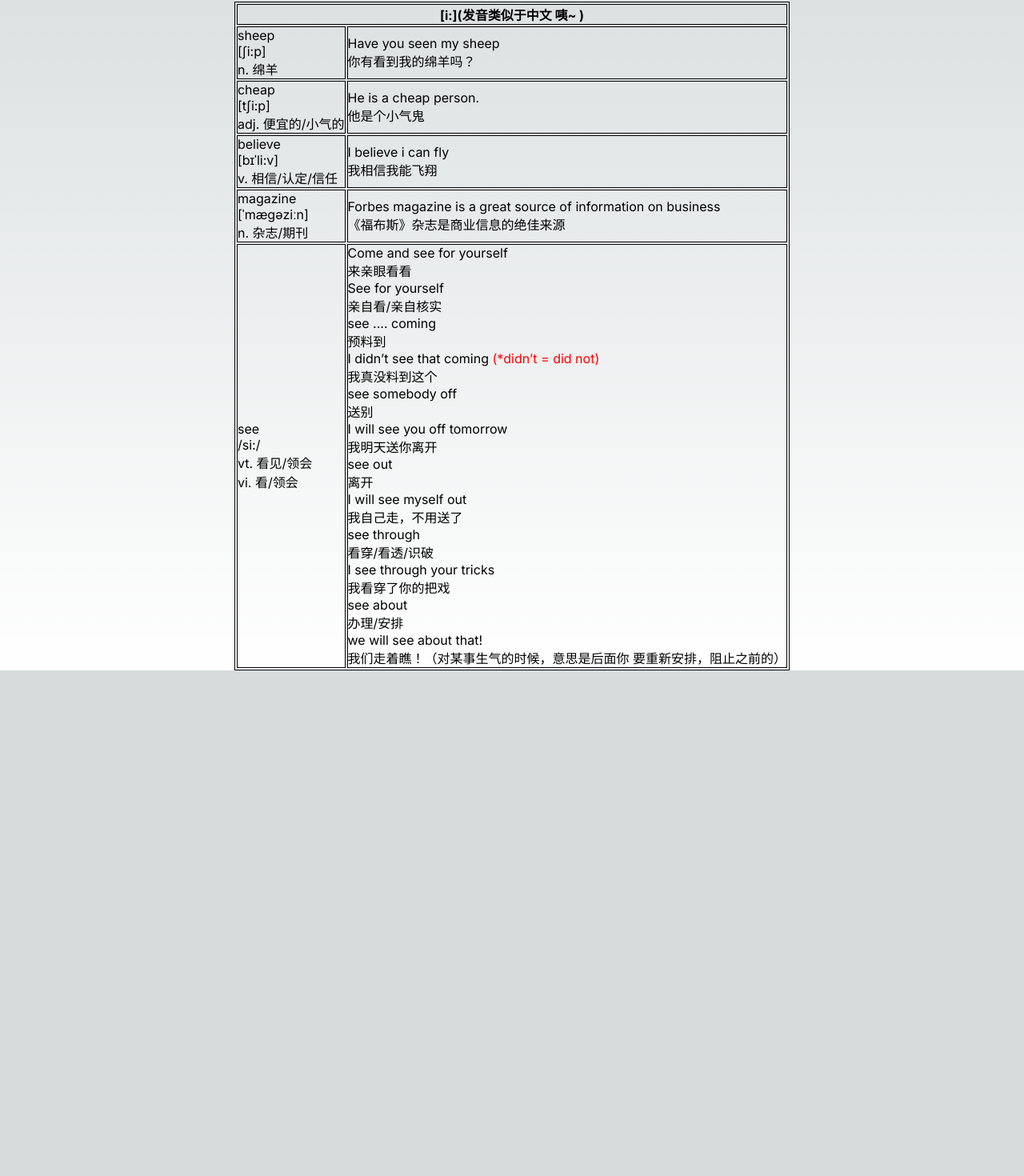
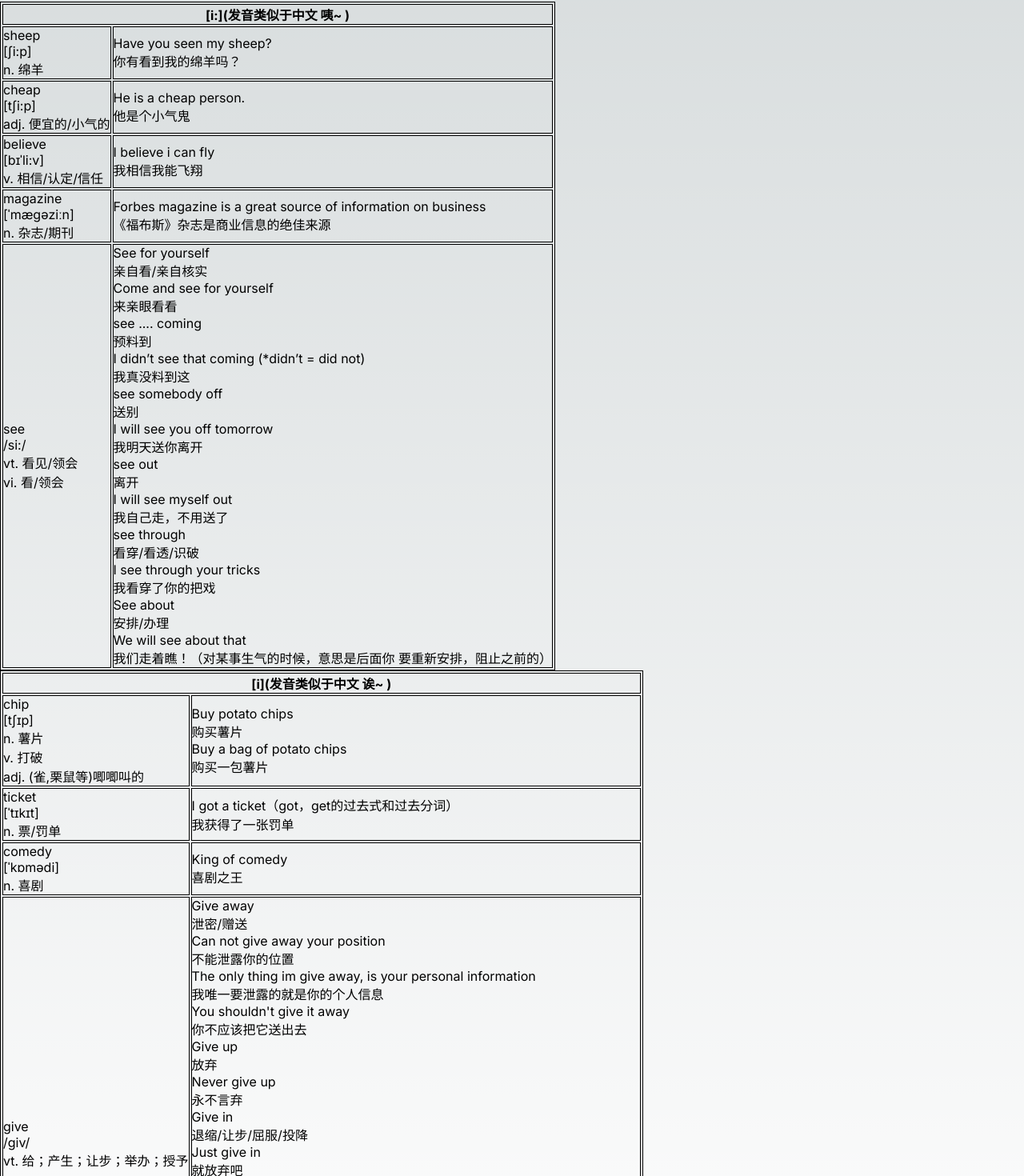
Before and after one commit to sarbia-offical/ELL, a Next.js app: page / in a window 1280 px wide. Shown: the part 162-1632 px from the top of the page at 80% size. Before the commit the page ends 1000 px from the top, so only its background shows below. Built offline with nearby package versions, Linux system fonts and the light colour scheme.

Commit message:
feat: add new section

```diff
--- a/src/app/page.module.css
+++ b/src/app/page.module.css
@@ -1,10 +1,3 @@
-.main {
-  display: flex;
-  flex-direction: column;
-  justify-content: space-between;
-  align-items: center;
-  min-height: 100vh;
-}
 .table, .table th, .table td {
     border: 1px solid black;
 }
--- a/src/app/page.tsx
+++ b/src/app/page.tsx
@@ -4,50 +4,325 @@
  * @Author: zouwenqin
  * @Date: 2024-07-30 00:22:58
  * @LastEditors: zouwenqin
- * @LastEditTime: 2024-07-30 01:22:40
+ * @LastEditTime: 2024-07-31 00:26:42
  */
 "use client";
 import Image from "next/image";
 import styles from "./page.module.css";
-import { useEffect, useState } from "react";
-const $ = require('jquery');
+import React, { useEffect, useState } from "react";
+const $ = require("jquery");
+interface IPhraseItem {
+  originText: string;
+  translate: string;
+}
+interface IExtraInfo {
+  wordComponent: React.ReactNode;
+  phraseList: Array<IPhraseItem>;
+}
+
+const RenderWordComponent = (
+  word: string,
+  phoneticSymbol: string,
+  translate: string | React.ReactNode
+) => {
+  return (
+    <>
+      <div>{word}</div>
+      <div>{phoneticSymbol}</div>
+      <div>{translate}</div>
+    </>
+  );
+};
+const RenderExtraComponent = (list: Array<IExtraInfo>) =>
+  list.map((item: IExtraInfo, index: number) => (
+    <tr key={index}>
+      <td>{item.wordComponent}</td>
+      <td>
+        {item.phraseList.map((item2: IPhraseItem, index2: number) => {
+          return (
+            <div key={index2}>
+              <div>{item2.originText}</div>
+              <div>{item2.translate}</div>
+            </div>
+          );
+        })}
+      </td>
+    </tr>
+  ));
+
 export default function Home() {
-  const [partOfSpeechList, setPartOfSpeechList] = useState<Array<{label: string, info: string}>>([
-    { label: 'Noun', info: '(n.) - 名词' },
-    { label: 'Pronoun', info: '(pron.) - 代词' },
-    { label: 'Verb', info: '(v.) - 动词' },
-    { label: 'transitive verb', info: '(vt.) - 及物动词' },
-    { label: 'intransitive verb', info: '(vi.) - 不及物动词' },
-    { label: 'Adjective', info: '(adj.) - 形容词' },
-    { label: 'Adverb', info: '(adv.) - 副词' },
-    { label: 'Preposition', info: '(prep.) - 介词' },
-    { label: 'Conjunction', info: '(conj.) - 连词' },
-    { label: 'Interjection', info: '(interj.) - 感叹词' },
-    { label: 'Article', info: '(art.) -冠词' },
-    { label: 'determiner', info: '(det.) - 限定词' },
-    { label: 'Auxiliary Verb', info: '(aux.) - 助动词' },
-    { label: 'Modal Verb', info: '(modal.) - 情态动词' },
-    { label: 'Gerund', info: '(ger.) - 动名词' },
-    { label: 'Participle', info: '(part.) - 分词' },
-    { label: 'Infinitive', info: '(inf.) - 不定式' }
+  const [partOfSpeechList, setPartOfSpeechList] = useState<
+    Array<{ label: string; info: string }>
+  >([
+    { label: "Noun", info: "(n.) - 名词" },
+    { label: "Pronoun", info: "(pron.) - 代词" },
+    { label: "Verb", info: "(v.) - 动词" },
+    { label: "transitive verb", info: "(vt.) - 及物动词" },
+    { label: "intransitive verb", info: "(vi.) - 不及物动词" },
+    { label: "Adjective", info: "(adj.) - 形容词" },
+    { label: "Adverb", info: "(adv.) - 副词" },
+    { label: "Preposition", info: "(prep.) - 介词" },
+    { label: "Conjunction", info: "(conj.) - 连词" },
+    { label: "Interjection", info: "(interj.) - 感叹词" },
+    { label: "Article", info: "(art.) -冠词" },
+    { label: "determiner", info: "(det.) - 限定词" },
+    { label: "Auxiliary Verb", info: "(aux.) - 助动词" },
+    { label: "Modal Verb", info: "(modal.) - 情态动词" },
+    { label: "Gerund", info: "(ger.) - 动名词" },
+    { label: "Participle", info: "(part.) - 分词" },
+    { label: "Infinitive", info: "(inf.) - 不定式" },
   ]);
+  const [firstLessonExtraInfo, setFirstLessonExtraInfo] = useState<
+    Array<IExtraInfo>
+  >([
+    {
+      wordComponent: RenderWordComponent("sheep", "[ʃi:p]", "n. 绵羊"),
+      phraseList: [
+        {
+          originText: "Have you seen my sheep?",
+          translate: "你有看到我的绵羊吗？",
+        },
+      ],
+    },
+    {
+      wordComponent: RenderWordComponent(
+        "cheap",
+        "[tʃi:p]",
+        "adj. 便宜的/小气的"
+      ),
+      phraseList: [
+        {
+          originText: "He is a cheap person.",
+          translate: "他是个小气鬼",
+        },
+      ],
+    },
+    {
+      wordComponent: RenderWordComponent(
+        "believe",
+        "[bɪˈli:v]",
+        "v. 相信/认定/信任"
+      ),
+      phraseList: [
+        {
+          originText: "I believe i can fly",
+          translate: "我相信我能飞翔",
+        },
+      ],
+    },
+    {
+      wordComponent: RenderWordComponent(
+        "magazine",
+        "[ˈmæɡəziːn]",
+        "n. 杂志/期刊"
+      ),
+      phraseList: [
+        {
+          originText:
+            "Forbes magazine is a great source of information on business",
+          translate: "《福布斯》杂志是商业信息的绝佳来源",
+        },
+      ],
+    },
+    {
+      wordComponent: RenderWordComponent(
+        "see",
+        "/si:/",
+        <>
+          {"vt. 看见/领会"}
+          <br />
+          {"vi. 看/领会"}
+        </>
+      ),
+      phraseList: [
+        {
+          originText: "See for yourself",
+          translate: "亲自看/亲自核实",
+        },
+        {
+          originText: "Come and see for yourself",
+          translate: "来亲眼看看",
+        },
+        {
+          originText: "see .... coming",
+          translate: "预料到",
+        },
+        {
+          originText: "I didn’t see that coming (*didn’t = did not)",
+          translate: "我真没料到这",
+        },
+        {
+          originText: "see somebody off",
+          translate: "送别",
+        },
+        {
+          originText: "I will see you off tomorrow",
+          translate: "我明天送你离开",
+        },
+        {
+          originText: "see out",
+          translate: "离开",
+        },
+        {
+          originText: "I will see myself out",
+          translate: "我自己走，不用送了",
+        },
+        {
+          originText: "see through",
+          translate: "看穿/看透/识破",
+        },
+        {
+          originText: "I see through your tricks",
+          translate: "我看穿了你的把戏",
+        },
+        {
+          originText: "See about",
+          translate: "安排/办理",
+        },
+        {
+          originText: "We will see about that",
+          translate:
+            "我们走着瞧！（对某事生气的时候，意思是后面你 要重新安排，阻止之前的）",
+        },
+      ],
+    },
+  ]);
+
+  const [secondLessonExtraInfo, setSecondLessonExtraInfo] = useState<
+    Array<IExtraInfo>
+  >([
+    {
+      wordComponent: RenderWordComponent(
+        "chip",
+        "[tʃɪp]",
+        <>
+          {"n. 薯片"}
+          <br />
+          {"v. 打破"}
+          <br />
+          {"adj. (雀,栗鼠等)唧唧叫的"}
+        </>
+      ),
+      phraseList: [
+        {
+          originText: "Buy potato chips",
+          translate: "购买薯片",
+        },
+        {
+          originText: "Buy a bag of potato chips",
+          translate: "购买一包薯片"
+        }
+      ],
+    },
+    {
+      wordComponent: RenderWordComponent(
+        "ticket",
+        "[ˈtɪkɪt]",
+        "n. 票/罚单"
+      ),
+      phraseList: [
+        {
+          originText: "I got a ticket（got，get的过去式和过去分词）",
+          translate: "我获得了一张罚单",
+        },
+      ],
+    },
+    {
+      wordComponent: RenderWordComponent(
+        "comedy",
+        "[ˈkɒmədi]",
+        "n. 喜剧"
+      ),
+      phraseList: [
+        {
+          originText: "King of comedy",
+          translate: "喜剧之王",
+        },
+      ],
+    },
+    {
+      wordComponent: RenderWordComponent(
+        "give",
+        "/giv/",
+        "vt. 给；产生；让步；举办；授予"
+      ),
+      phraseList: [
+        {
+          originText: "Give away",
+          translate: "泄密/赠送",
+        },
+        {
+          originText: "Can not give away your position",
+          translate: "不能泄露你的位置"
+        },
+        {
+          originText: "The only thing im give away, is your personal information",
+          translate: "我唯一要泄露的就是你的个人信息"
+        },
+        {
+          originText: "You shouldn't give it away ",
+          translate: "你不应该把它送出去"
+        },
+        {
+          originText: "Give up",
+          translate: "放弃"
+        },
+        {
+          originText: 'Never give up',
+          translate: '永不言弃'
+        },
+        {
+          originText: 'Give in',
+          translate: '退缩/让步/屈服/投降'
+        },
+        {
+          originText: 'Just give in',
+          translate: '就放弃吧'
+        },
+        {
+          originText: 'Give off',
+          translate: '散发出（气体 光 烟雾 水 味道等）'
+        },
+        {
+          originText: "I don't want to give off a bad vibe",
+          translate: "我不想散发出不好的气氛。这个句子表示你不想给别人带来负面的感觉或印象。"
+        },
+        {
+          originText: "Give a hand",
+          translate: "帮帮忙"
+        },
+        {
+          originText: "Give me a hand?",
+          translate: "能帮帮我吗？"
+        },
+        {
+          originText: "Give it a go",
+          translate: "试一试"
+        },
+        {
+          originText: "Your wanna give it a go?",
+          translate: "你想试一试吗？"
+        }
+      ],
+    },
+  ]);
+
   const handleClick = () => {
-    const $partOfSpeechDOM =$('.page_partOfSpeech__nzTPw');
+    const $partOfSpeechDOM = $(".page_partOfSpeech__nzTPw");
     $partOfSpeechDOM.slideToggle();
-  }
+  };
   return (
     <main className={styles.main}>
-      <button onClick={ handleClick }>展开/收起单词词性表</button>
+      <button onClick={handleClick}>展开/收起单词词性表</button>
       <div className={styles.partOfSpeech}>
-        {
-          partOfSpeechList.map((ele, index: number) => {
-            return (
-              <div key={index} className={styles.speechItem}>
-                { ele.label }<b>{ ele.info }</b>
-              </div>
-            )
-          })
-        }
+        {partOfSpeechList.map((ele, index: number) => {
+          return (
+            <div key={index} className={styles.speechItem}>
+              {ele.label}
+              <b>{ele.info}</b>
+            </div>
+          );
+        })}
       </div>
       <table className={styles.table}>
         <thead>
@@ -55,115 +330,16 @@ export default function Home() {
             <th colSpan={2}>[i:](发音类似于中文 咦~ )</th>
           </tr>
         </thead>
-        <tbody>
-        <tr>
-          <td>
-            sheep
-            <br /> [ʃi:p] <br />
-            n. 绵羊
-          </td>
-          <td>
-            Have you seen my sheep
-            <br />
-            你有看到我的绵羊吗？
-          </td>
-        </tr>
-        <tr>
-          <td>
-            cheap
-            <br /> [tʃi:p] <br />
-            adj. 便宜的/小气的
-          </td>
-          <td>
-            He is a cheap person.
-            <br />
-            他是个小气鬼
-          </td>
-        </tr>
-        <tr>
-          <td>
-            believe
-            <br /> [bɪˈli:v] <br />
-            v. 相信/认定/信任
-          </td>
-          <td>
-            I believe i can fly
-            <br />
-            我相信我能飞翔
-          </td>
-        </tr>
-        <tr>
-          <td>
-            magazine
-            <br /> [ˈmæɡəziːn] <br />
-            n. 杂志/期刊
-          </td>
-          <td>
-            Forbes magazine is a great source of information on business
-            <br />
-            《福布斯》杂志是商业信息的绝佳来源
-          </td>
-        </tr>
-        <tr>
-          <td>
-            see
-            <br /> /si:/ <br />
-            vt. 看见/领会
-            <br />
-            vi. 看/领会
-          </td>
-          <td>
-            Come and see for yourself
-            <br />
-            来亲眼看看
-            <br />
-            See for yourself
-            <br />
-            亲自看/亲自核实
-            <br />
-            see .... coming
-            <br />
-            预料到
-            <br />I didn’t see that coming{" "}
-            <span style={{ color: "red" }}>(*didn’t = did not)</span>
-            <br />
-            我真没料到这个
-            <br />
-            see somebody off
-            <br />
-            送别
-            <br />
-            I will see you off tomorrow
-            <br />
-            我明天送你离开
-            <br />
-            see out
-            <br />
-            离开
-            <br />
-            I will see myself out
-            <br />
-            我自己走，不用送了
-            <br />
-            see through
-            <br />
-            看穿/看透/识破
-            <br />
-            I see through your tricks
-            <br />
-            我看穿了你的把戏
-            <br />
-            see about
-            <br />
-            办理/安排
-            <br />
-            we will see about that!
-            <br />
-            我们走着瞧！（对某事生气的时候，意思是后面你
-            要重新安排，阻止之前的）
-          </td>
-        </tr>
-        </tbody>
+        <tbody>{RenderExtraComponent(firstLessonExtraInfo)}</tbody>
+      </table>
+
+      <table className={styles.table}>
+        <thead>
+          <tr>
+            <th colSpan={2}>[i](发音类似于中文 诶~ )</th>
+          </tr>
+        </thead>
+        <tbody>{RenderExtraComponent(secondLessonExtraInfo)}</tbody>
       </table>
     </main>
   );
```
